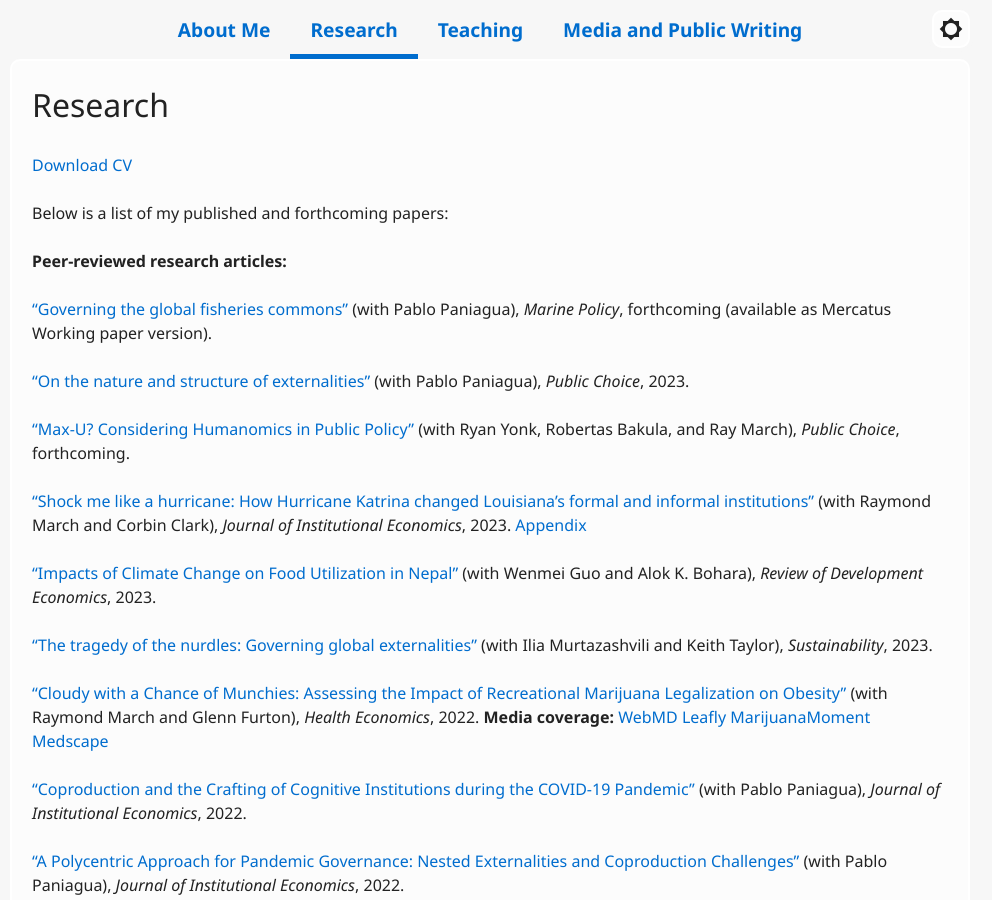
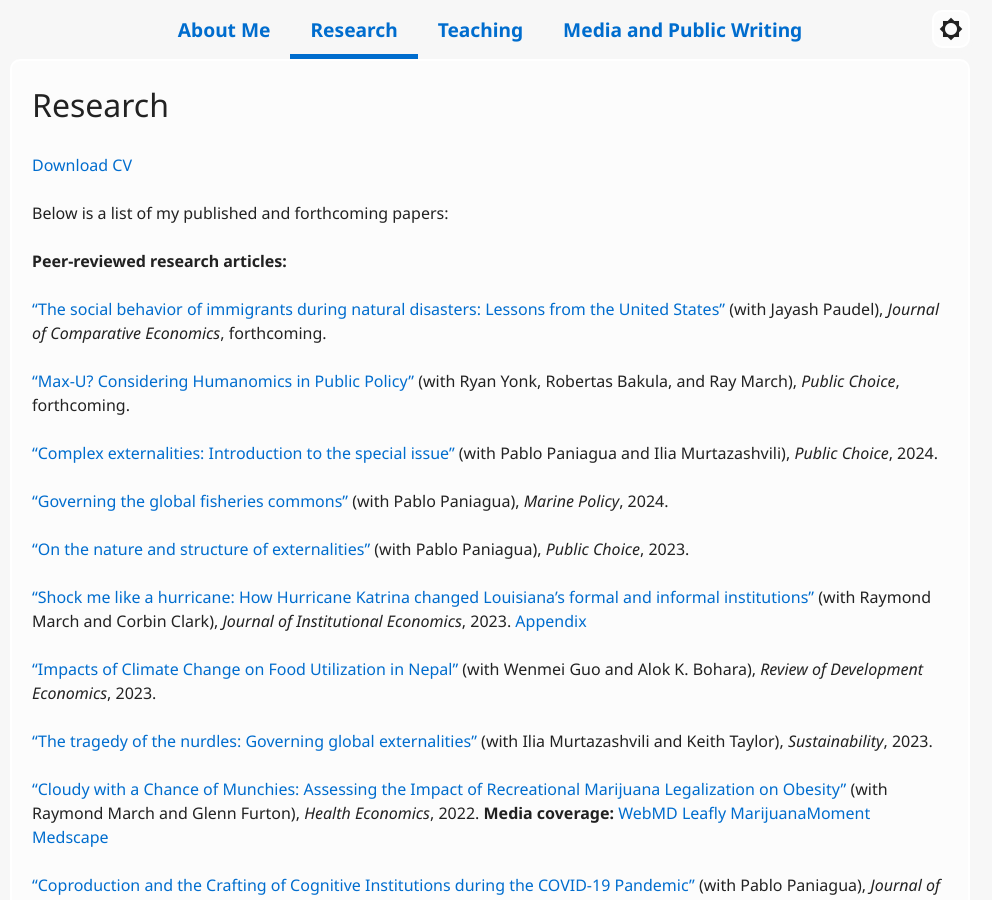
Before and after one commit to veeshanr/veeshanr.github.io, a Jekyll site: the page built from pages/research.md, in a window 1280 px wide and 900 px high. Shown: the whole window, without its empty margins (150-1142 px from the left). Built offline with Jekyll 4.4.1, drawn with Linux system fonts in a browser that asks for light colours.

Commit message:
Update research.md

```diff
--- a/pages/research.md
+++ b/pages/research.md
@@ -11,11 +11,15 @@ Below is a list of my published and forthcoming papers:
 
 **Peer-reviewed research articles:**
 
-[“Governing the global fisheries commons”][22] (with Pablo Paniagua), *Marine Policy*, forthcoming (available as Mercatus Working paper version).
+[“The social behavior of immigrants during natural disasters: Lessons from the United States”][23] (with Jayash Paudel), *Journal of Comparative Economics*, forthcoming.
+
+[“Max-U? Considering Humanomics in Public Policy”][21] (with Ryan Yonk, Robertas Bakula, and Ray March), *Public Choice*, forthcoming.
+
+[“Complex externalities: Introduction to the special issue”][24] (with Pablo Paniagua and Ilia Murtazashvili), *Public Choice*, 2024.
+
+[“Governing the global fisheries commons”][22] (with Pablo Paniagua), *Marine Policy*, 2024.
 
 [“On the nature and structure of externalities”][19] (with Pablo Paniagua), *Public Choice*, 2023.
-
-[“Max-U? Considering Humanomics in Public Policy”][21] (with Ryan Yonk, Robertas Bakula, and Ray March), *Public Choice*, forthcoming.
 
 [“Shock me like a hurricane: How Hurricane Katrina changed Louisiana's formal and informal institutions”] [20] (with Raymond March and Corbin Clark), *Journal of Institutional Economics*, 2023. [Appendix](files/Katrina Appendix.pdf)
 
```
Also changed, not shown: other parts of pages/research.md (+2 -0 lines).
